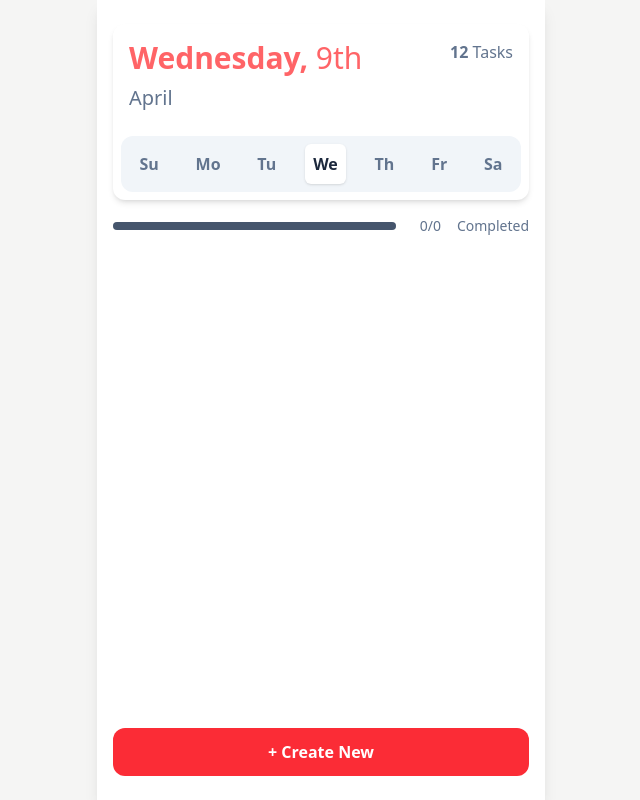
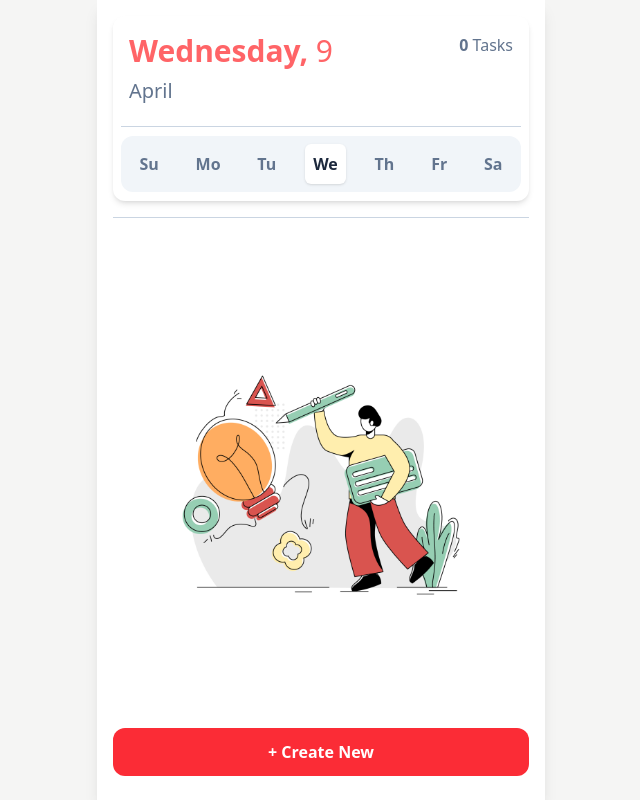
Before and after one commit to mfdpdev/reactjs-todo-list, a React (Vite) app: page / in a window 1280 px wide. Shown: the whole page, without its empty margins (319-959 px from the left). Built offline with nearby package versions, Linux system fonts and the light colour scheme.

Commit message:
Complete implementation of all functions for todo list app

```diff
--- a/src/App.jsx
+++ b/src/App.jsx
@@ -7,7 +7,7 @@ import ModalProvider from './contexts/ModalContext'
 function App() {
   return (
     <>
-      <div className="overflow-hidden relative flex flex-col justify-between bg-white max-w-md min-w-[320px] mx-auto h-screen px-4 py-6 shadow-lg">
+      <div className="overflow-hidden relative flex flex-col justify-between bg-white max-w-md min-w-[320px] mx-auto h-dvh px-4 pb-6 pt-4 shadow-lg">
         <ListProvider>
           <ModalProvider>
             <Header />
--- a/src/components/Body.jsx
+++ b/src/components/Body.jsx
@@ -1,6 +1,7 @@
 import { useState } from "react";
 import { useList } from "../contexts/ListContext";
 import ListItem from "./ListItem";
+import flat from "../assets/images/flat-1.jpg";
 
 function Body(){
   const { listState } = useList();
@@ -8,8 +9,10 @@ function Body(){
 
   return (
     <>
-      <div className="w-full h-full my-4">
-        <div className="flex w-full items-center gap-6">
+      <hr className="w-full text-slate-300 mt-4" />
+      <div className="flex w-full items-center gap-6 my-4">
+        { listState.length > 0 &&
+          <>
             <div className="w-full bg-gray-200 rounded-full h-2">
               <div className={`bg-slate-600 h-2 rounded-full w-${countState(listState)}/${listState.length}`}></div>
             </div>
@@ -17,12 +20,24 @@ function Body(){
               <h3 className="text-sm text-slate-500"> {countState(listState)}/{listState.length}</h3>
               <h3 className="text-sm text-slate-500">Completed</h3>
             </div>
+          </>
+        }
       </div>
-        <ul>
+      <div className="w-full h-full overflow-auto">
+        {listState.length < 1 ?
+          <>
+            <div className="w-3/5 sm:w-4/5 mx-auto h-full grid place-items-center">
+              <img className="" alt="" src={flat} />
+            </div>
+          </>
+          :
+          <>
+            <ul className="flex flex-col gap-4">
               {listState.map( (e,i) => {
-            return <ListItem key={i} index={Math.floor(Math.random() * 3)} list={e} even={i % 2 === 0} isSelected={selectedItem === e.title} onClick={() => selectedItem === e.title ? setSelectedItem(null) : setSelectedItem(e.title)} />
+                return <ListItem key={i} list={e} even={i % 2 === 0} isSelected={selectedItem === e.title} onClick={() => selectedItem === e.title ? setSelectedItem(null) : setSelectedItem(e.title)} />
               })}
             </ul>
+          </>}
       </div>
     </>
   )
--- a/src/components/Footer.jsx
+++ b/src/components/Footer.jsx
@@ -10,7 +10,7 @@ function Footer(){
       <div>
         <button onClick={() => {
           modalDispatch({ type: "OPEN_FORM", form: "CREATE" });
-        }} className="w-full bg-red-500 hover:bg-red-600 text-white font-bold p-3 rounded-xl">
+        }} className="w-full mt-2 bg-red-500 hover:bg-red-600 text-white font-bold p-3 rounded-xl">
           + Create New
         </button>
         <Form />
--- a/src/components/Form.jsx
+++ b/src/components/Form.jsx
@@ -4,9 +4,10 @@ import { MdGroups } from "react-icons/md";
 import { useModal } from "../contexts/ModalContext";
 import { useList } from "../contexts/ListContext";
 import { clearForm, createList, editList } from "../utils/FormUtils";
+import { createId } from "../utils/utils";
 
 export default function Form(){
-  const { listState, listDispatch } = useList();
+  const { listDispatch } = useList();
   const { modalState, modalDispatch } = useModal();
 
   const [title, setTitle] = useState("");
@@ -75,9 +76,9 @@ export default function Form(){
             </button>
             <button onClick={() => {
               if(modalState.form == "CREATE"){
-                createList(listDispatch,{ title, category, description, status: false });
+                createList(listDispatch, { id: createId(), title, category, description, status: false });
               }else{
-                editList(listDispatch, modalState.list, {...modalState.list, title, category, description} )
+                editList(listDispatch, modalState.list.id, {...modalState.list, title, category, description} )
               }
 
               modalDispatch({ type: "CLOSE_FORM" });
--- a/src/components/Header.jsx
+++ b/src/components/Header.jsx
@@ -1,22 +1,24 @@
-import { days, getSuffix, monthNames } from "../utils/utils";
+import { useList } from "../contexts/ListContext";
+import { days, monthNames } from "../utils/utils";
 
 function Header(){
   const current = new Date();
-  const suffix = getSuffix(current);
+  const { listState } = useList();
 
   return (
     <>
-      <div className="w-full bg-white shadow-md rounded-xl p-2 flex flex-col justify-between">
+      <div className="w-full bg-white shadow-md rounded-xl p-2 flex flex-col justify-around">
         <div className="w-full h-1/2 bg-white rounded-xl p-2 flex justify-between">
           <div className="">
-            <h1 className="text-2xl sm:text-3xl text-red-400 mb-2" ><strong>{days[current.getDay()]},</strong> {current.getDate()}{suffix}</h1>
+            <h1 className="text-2xl sm:text-3xl text-red-400 mb-2" ><strong>{days[current.getDay()]},</strong> {current.getDate()}</h1>
             <h3 className="text-slate-500 text-base sm:text-xl" >{monthNames[current.getMonth()]}</h3>
           </div>
           <div className="">
-            <h3 className="text-slate-500 text-sm sm:text-base"><strong>12</strong> Tasks</h3>
+            <h3 className="text-slate-500 text-sm sm:text-base"><strong>{listState.length}</strong> Tasks</h3>
           </div>
         </div>
-        <div className="w-full bg-slate-100 rounded-xl h-12 flex justify-around items-center py-7 mt-4">
+        <hr className="w-full text-slate-300 mt-4" />
+        <div className="w-full bg-slate-100 rounded-xl h-12 flex justify-around items-center py-7 mt-2">
           {days.map( (e, i) => {
             if(i == current.getDay()){
               return <div key={i} className="font-bold bg-white p-2 rounded-md shadow-sm text-slate-800">{e.substring(0,2)}</div>
--- a/src/components/ListItem.jsx
+++ b/src/components/ListItem.jsx
@@ -4,33 +4,43 @@ import { useModal } from "../contexts/ModalContext";
 import { useList } from "../contexts/ListContext";
 import { deleteList, editList } from "../utils/FormUtils";
 
-export default function ListItem({ list, even, isSelected, onClick, index }){
-  const colors = ["red", "green", "blue"];
+export default function ListItem({ list, even, isSelected, onClick }){
   const { listDispatch } = useList();
   const { modalDispatch } = useModal();
 
   return (
-    <li className="my-2 relative hover:cursor-pointer" onClick={onClick}>
+    <li className="relative hover:cursor-pointer" onClick={onClick}>
       <div className={`${ even ? 'bg-slate-100' : 'bg-slate-200'} items-center p-4 h-16 rounded-xl flex justify-between w-full absolute`}>
         <div className="flex gap-4 items-center">
-          <input onClick={ e => e.stopPropagation()} onChange={() => {
-            editList(listDispatch, list, {...list, status: !list.status} )
-          }} type="checkbox" className="h-4 w-4" id="" />
-          <h2>{list.title}</h2>
+          <div className="inline-flex items-center">
+            <label className="flex items-center cursor-pointer relative">
+              <input type="checkbox" onChange={() => {
+                editList(listDispatch, list, {...list, status: !list.status} )
+              }} onClick={(e) => e.stopPropagation()} className="peer h-5 w-5 cursor-pointer transition-all appearance-none rounded shadow hover:shadow-md border border-slate-400 checked:bg-slate-800 checked:border-slate-800" id="check" />
+              <span className="absolute text-white opacity-0 peer-checked:opacity-100 top-1/2 left-1/2 transform -translate-x-1/2 -translate-y-1/2 pointer-events-none">
+                <svg xmlns="http://www.w3.org/2000/svg" className="h-3.5 w-3.5" viewBox="0 0 20 20" fill="currentColor" stroke="currentColor" strokeWidth="1">
+                  <path fillRule="evenodd" d="M16.707 5.293a1 1 0 010 1.414l-8 8a1 1 0 01-1.414 0l-4-4a1 1 0 011.414-1.414L8 12.586l7.293-7.293a1 1 0 011.414 0z" clipRule="evenodd"></path>
+                </svg>
+              </span>
+            </label>
+          </div>
+          <h2 className={`${list.status && "line-through"}`}>{list.title}</h2>
         </div>
-        <div className={`py-1 px-2 font-bold text-${colors[index]}-500 bg-${colors[index]}-200 rounded-md`}>
+        <div className={`py-1 px-2 font-bold text-red-500 bg-red-200 rounded-md`}>
           {list.category}
         </div>
         <div>
-          test
+          <p className="text-sm sm:text-base text-slate-500">
+            12/12/2025
+          </p>
         </div>
       </div>
-      <div className={`w-full flex ${isSelected ? 'h-40 pt-18 border-b-8 border-green-500 pb-2' : 'h-16 pt-0'} px-4 transition-all  bg-slate-50 rounded-xl`}>
+      <div className={`w-full flex ${isSelected ? 'h-40 pt-18 border-b-8 border-slate-600 pb-2' : 'h-16 pt-0'} px-4 transition-all  bg-slate-50 rounded-xl`}>
         <div className="w-full">
           {list.description}
         </div>
         <div className="mx-2 h-full w-auto flex flex-col justify-around items-end">
-          <CiTrash className="text-xl" onClick={() => deleteList(listDispatch, list.title) } />
+          <CiTrash className="text-xl" onClick={() => deleteList(listDispatch, list.id) } />
           <FaEdit onClick={() => {
             modalDispatch({ type: "OPEN_FORM", form: "EDIT", list});
           }}  />
--- a/src/contexts/ListContext.jsx
+++ b/src/contexts/ListContext.jsx
@@ -19,10 +19,10 @@ export default function ListProvider({ children }){
         }
         return [...state, action.payload];
       case 'DELETE':
-        return state.filter( e => e.title !== action.title);
+        return state.filter( e => e.id !== action.id);
       case 'EDIT':
         const result = state.map( e => {
-          if(e.title === action.list.title){
+          if(e.id === action.id){
             return action.payload;
           }
 
--- a/src/utils/FormUtils.js
+++ b/src/utils/FormUtils.js
@@ -2,12 +2,12 @@ export const createList = (dispatch, payload) => {
   dispatch({ payload, type: "CREATE"});
 }
 
-export const deleteList = (dispatch, title) => {
-  dispatch({ type: "DELETE", title});
+export const deleteList = (dispatch, id) => {
+  dispatch({ type: "DELETE", id});
 }
 
-export const editList = (dispatch, list, payload) => {
-  dispatch({ type: "EDIT", list, payload });
+export const editList = (dispatch, id, payload) => {
+  dispatch({ type: "EDIT", id, payload });
 }
 
 export const clearForm = (setTitle, setCategory, setDescription) => {
--- a/src/utils/utils.js
+++ b/src/utils/utils.js
@@ -10,5 +10,10 @@ export const getSuffix = (date) => {
   return suffixes[lastDigit] || "th";
 };
 
+export const createId = () => {
+  const uniqueId = Date.now();
+  return uniqueId;
+}
+
 export const days = ["Sunday", "Monday", "Tuesday", "Wednesday", "Thursday", "Friday", "Saturday"];
 export const monthNames = ["January", "February", "March", "April", "May", "June", "July", "August", "September", "October", "November", "December"];
```
Also changed, not shown: src/assets/images/flat-1.jpg (added). Lines whose indentation alone changed are shown as unchanged.
